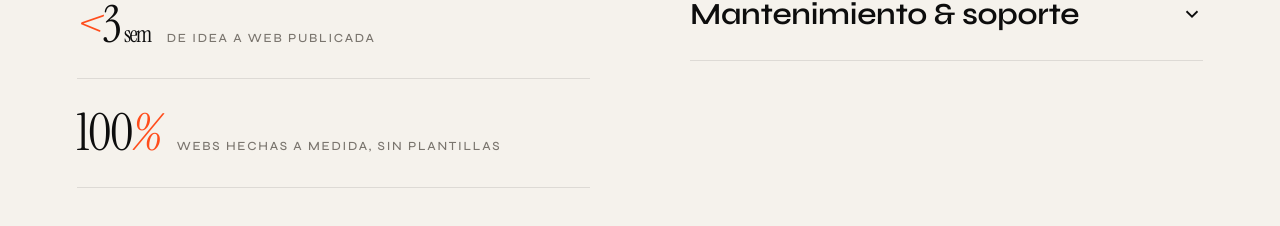
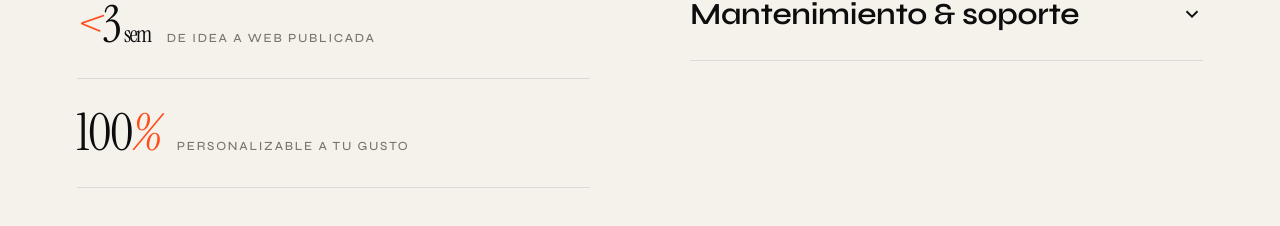
Before and after one commit to danielzhrod/elevon, a Next.js app: page / in a window 1280 px wide. Shown: the part 1474-1700 px from the top of the page. Built offline with nearby package versions, Linux system fonts and the light colour scheme; no server answers.

Commit message:
Stats: 100% label actualizado

```diff
--- a/components/Servicios.jsx
+++ b/components/Servicios.jsx
@@ -31,7 +31,7 @@ const STATS = [
     )
   },
   {
-    label: 'Webs hechas a medida, sin plantillas',
+    label: 'Personalizable a tu gusto',
     countUp: true, countTo: 100,
     render: (val) => (
       <>
```
